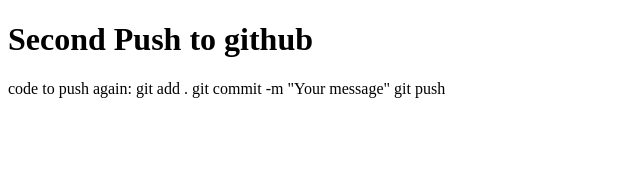
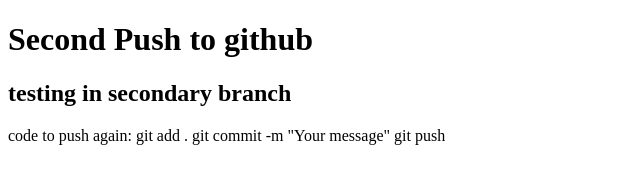
Before and after one commit to spartha343/myFirstRepository, a plain HTML site: page index.html in a window 1280 px wide. Shown: the whole page, without its empty margins (0-640 px from the left). Drawn offline with Linux system fonts and the light colour scheme.

Commit message:
my first commit in seconday branch

```diff
--- a/index.html
+++ b/index.html
@@ -8,6 +8,7 @@
 </head>
 <body>
     <h1>Second Push to github</h1>
+    <h2>testing in secondary branch</h2>
     <div>
         code to push again:
 
```
